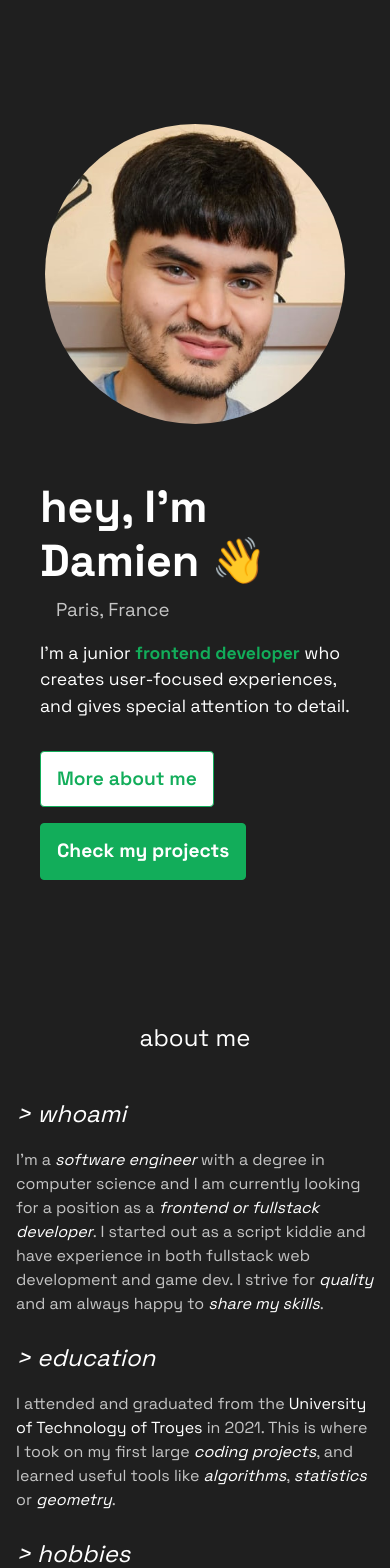
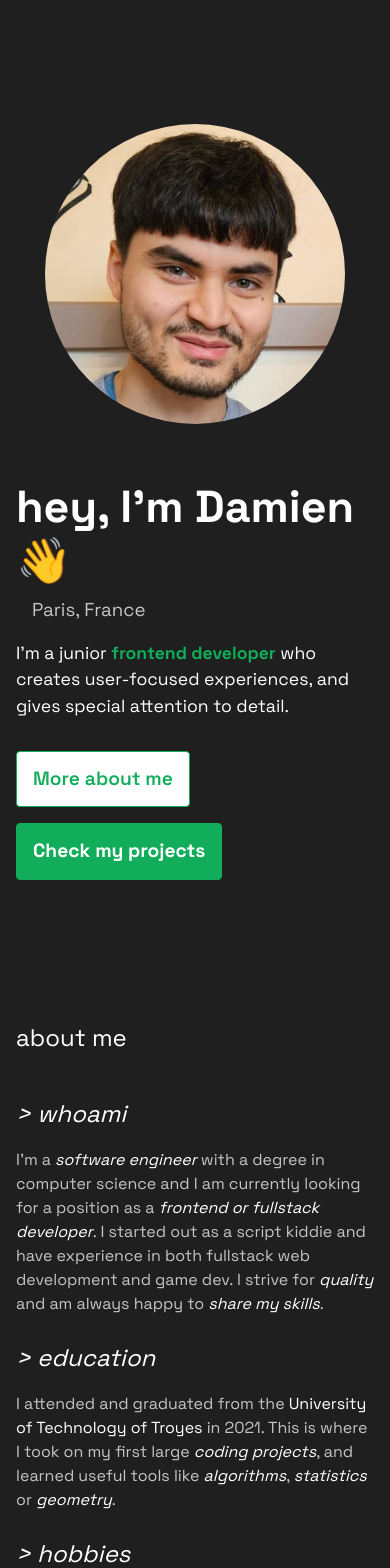
Before and after one commit to GDami/portfolio, a React (Vite) app: page / in a window 390 px wide. Shown: the top 1568 px of the page. Built offline with nearby package versions, Linux system fonts and the light colour scheme; some icons are missing.

Commit message:
previous commit

```diff
--- a/src/App.css
+++ b/src/App.css
@@ -90,6 +90,10 @@ strong {
 }
 
 @media screen and (max-width: 480px) {
+    .section-title {
+        align-self: flex-start;
+    }
+
     .section-container {
         margin-inline: var(--spacing-common);
     }
--- a/src/landing/Hero.css
+++ b/src/landing/Hero.css
@@ -230,6 +230,10 @@
 }
 
 @media screen and (max-width: 480px) {
+    .hero {
+        padding-inline: var(--spacing-common);
+    }
+
     .hero-cta.animated-underline::after {
         display: none;
     }
```
